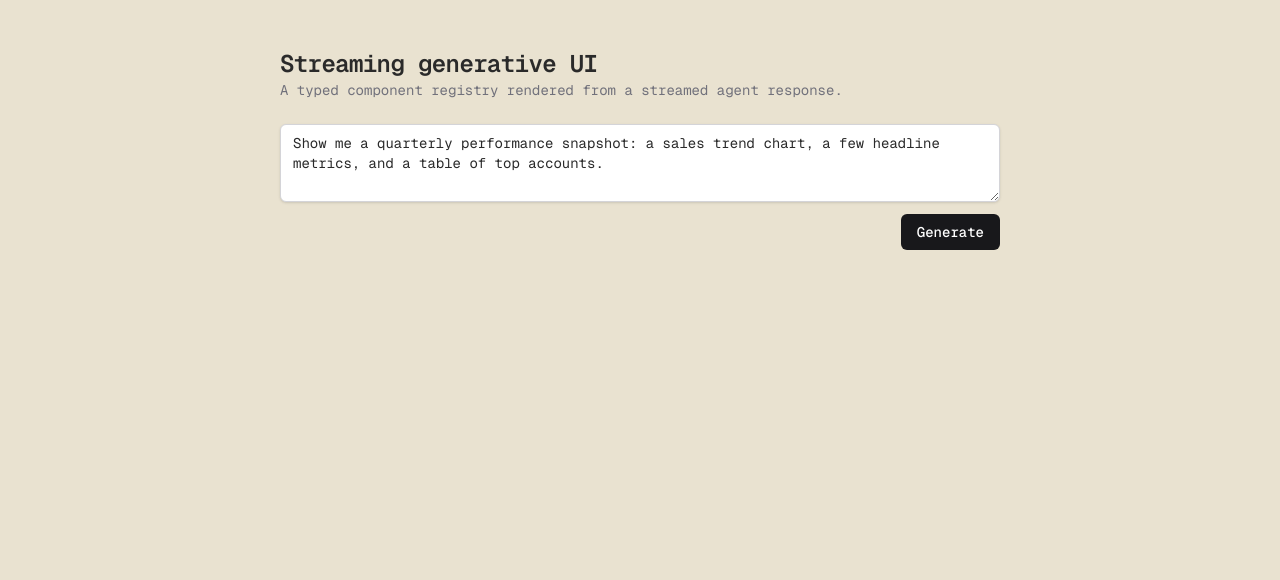
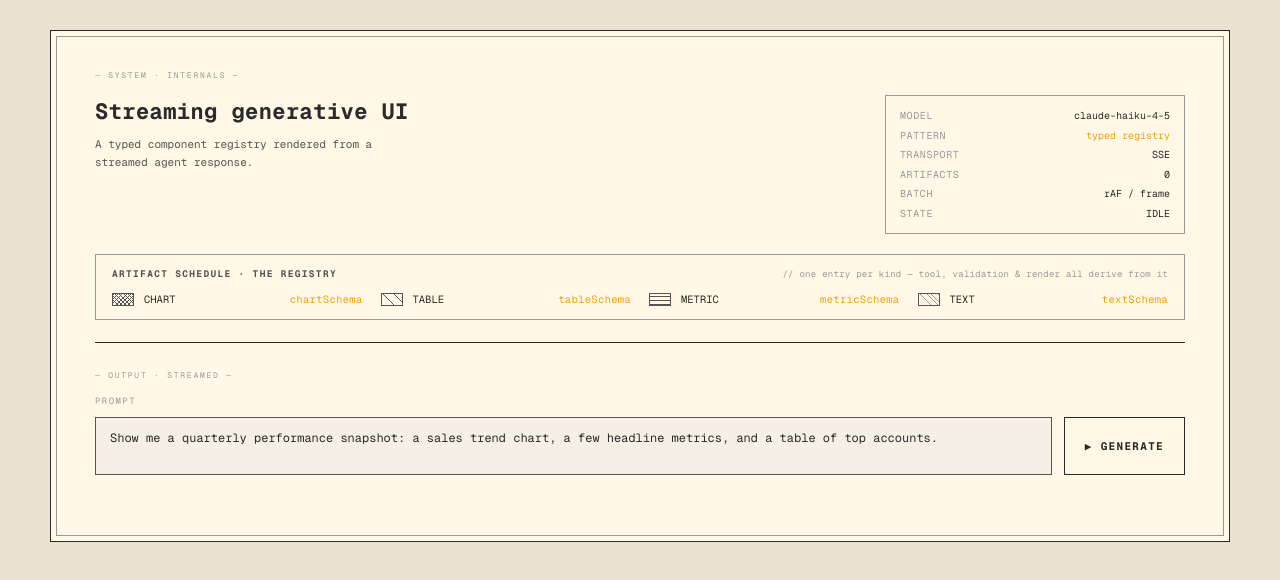
Before and after one commit to dang-w/streaming-generative-ui, a Next.js app: page / in a window 1280 px wide. Shown: the top 580 px of the page. Built offline with nearby package versions, Linux system fonts and the light colour scheme.

Commit message:
feat(design): compose the LIVE plate (two zones + stream)

```diff
--- a/app/page.tsx
+++ b/app/page.tsx
@@ -1,20 +1,26 @@
 "use client";
 
 import { useState } from "react";
-import ReactMarkdown from "react-markdown";
 
+import { ArtifactBand } from "@/components/plate/ArtifactBand";
+import { Masthead } from "@/components/plate/Masthead";
+import { PlateShell } from "@/components/plate/PlateShell";
+import { Readout } from "@/components/plate/Readout";
+import { RegistryStrip } from "@/components/plate/RegistryStrip";
+import { ZoneTag } from "@/components/plate/ZoneTag";
 import { useArtifactStream } from "@/hooks/useArtifactStream";
+import { bandCaption, streamingItemId } from "@/lib/bandMeta";
 import { renderArtifact } from "@/lib/renderArtifact";
 
-// Pre-fill the input so a first-time visitor has a working example to run (and
-// to follow along with) rather than a blank box + a placeholder that vanishes
-// the moment they type.
 const EXAMPLE_PROMPT =
   "Show me a quarterly performance snapshot: a sales trend chart, a few headline metrics, and a table of top accounts.";
 
 export default function Home() {
   const [prompt, setPrompt] = useState(EXAMPLE_PROMPT);
   const { items, status, error, send, reset } = useArtifactStream();
+
+  const artifactCount = items.filter((it) => it.type === "artifact").length;
+  const activeId = streamingItemId(items, status);
 
   const onSubmit = (e: React.SyntheticEvent<HTMLFormElement>) => {
     e.preventDefault();
@@ -24,68 +30,72 @@ export default function Home() {
   };
 
   return (
-    <main className="mx-auto flex min-h-screen max-w-3xl flex-col gap-6 px-6 py-12">
-      <header className="flex items-start justify-between gap-4">
-        <div>
-          <h1 className="text-2xl font-semibold tracking-tight">
-            Streaming generative UI
-          </h1>
-          <p className="text-sm text-zinc-500">
-            A typed component registry rendered from a streamed agent response.
-          </p>
+    <PlateShell>
+      {/* ===== ZONE 1 — INSTRUMENT ===== */}
+      <div className="mb-1 border-b-[1.4px] border-ink-1 pb-[22px]">
+        <ZoneTag label="System · internals" />
+        <div className="flex items-start justify-between gap-[30px]">
+          <Masthead onReset={reset} showReset={items.length > 0} />
+          <Readout status={status} artifactCount={artifactCount} />
         </div>
-        {items.length > 0 && (
-          <button
-            type="button"
-            onClick={reset}
-            className="text-xs text-zinc-500 underline hover:text-zinc-700 dark:hover:text-zinc-300"
-          >
-            Clear
-          </button>
-        )}
-      </header>
+        <RegistryStrip />
+      </div>
 
-      <form className="flex flex-col gap-3" onSubmit={onSubmit}>
+      {/* ===== ZONE 2 — STREAM ===== */}
+      <div className="pt-[22px]">
+        <ZoneTag label="Output · streamed" />
+        <form className="mb-6" onSubmit={onSubmit}>
+          <div className="text-[9px] uppercase tracking-[0.16em] text-ink-3">
+            Prompt
+          </div>
+          <div className="mt-2 flex items-stretch gap-3">
             <textarea
               value={prompt}
               onChange={(e) => setPrompt(e.target.value)}
-          placeholder="e.g. show me a quarterly sales chart and a one-paragraph summary, with a short narration first"
-          rows={3}
+              rows={2}
               disabled={status === "streaming"}
-          className="w-full rounded-md border border-zinc-300 bg-white px-3 py-2 text-sm shadow-sm focus:border-zinc-500 focus:outline-none disabled:opacity-60 dark:border-zinc-700 dark:bg-zinc-900"
+              className="flex-1 resize-none border-[0.8px] border-ink-2 bg-paper-zone px-3.5 py-3 text-xs text-ink-1 focus:outline-none disabled:opacity-60"
             />
             <button
               type="submit"
               disabled={!prompt.trim() || status === "streaming"}
-          className="self-end rounded-md bg-zinc-900 px-4 py-2 text-sm font-medium text-white disabled:opacity-40 dark:bg-zinc-100 dark:text-zinc-900"
+              className="border border-ink-1 bg-paper px-5 text-[11px] font-bold uppercase tracking-[0.12em] text-ink-1 disabled:opacity-40"
             >
-          {status === "streaming" ? "Streaming…" : "Generate"}
+              ▶ Generate
             </button>
+          </div>
         </form>
 
         {error && (
           <aside
             role="alert"
-          className="rounded-lg border border-red-300 bg-red-50 p-3 text-sm text-red-800 dark:border-red-800 dark:bg-red-950 dark:text-red-200"
+            className="mb-6 border-l-2 border-red bg-paper-zone px-4 py-3 text-[10px] text-ink-2"
           >
+            <span className="text-[9px] uppercase tracking-[0.16em] text-red">
+              Stream error —{" "}
+            </span>
             {error}
           </aside>
         )}
 
-      <section className="flex flex-col gap-4" aria-label="Stream output">
-        {items.map((item) =>
-          item.type === "text" ? (
-            <div
+        {items.map((item) => (
+          <ArtifactBand
             key={item.id}
-              className="prose prose-sm prose-zinc max-w-none text-zinc-700 dark:prose-invert dark:text-zinc-300"
+            caption={bandCaption(item)}
+            kind={item.type === "text" ? "text" : (item.kind as "chart" | "table" | "metric" | "text")}
+            streaming={item.id === activeId}
           >
-              <ReactMarkdown>{item.text}</ReactMarkdown>
+            {item.type === "text" ? (
+              <article className="prose prose-sm max-w-[66ch] text-ink-1">
+                {item.text}
+                {item.id === activeId && <span className="stream-cursor" />}
+              </article>
+            ) : (
+              renderArtifact(item.kind, item.props)
+            )}
+          </ArtifactBand>
+        ))}
       </div>
-          ) : (
-            <div key={item.id}>{renderArtifact(item.kind, item.props)}</div>
-          ),
-        )}
-      </section>
-    </main>
+    </PlateShell>
   );
 }
--- /dev/null
+++ b/components/plate/Masthead.tsx
@@ -0,0 +1,29 @@
+export function Masthead({
+  onReset,
+  showReset,
+}: {
+  onReset: () => void;
+  showReset: boolean;
+}) {
+  return (
+    <div className="flex items-start justify-between gap-[30px]">
+      <div>
+        <h1 className="m-0 text-[22px] font-bold tracking-[0.02em] text-ink-1">
+          Streaming generative UI
+        </h1>
+        <p className="mt-2 max-w-[42ch] text-[11px] leading-relaxed text-ink-2">
+          A typed component registry rendered from a streamed agent response.
+        </p>
+      </div>
+      {showReset && (
+        <button
+          type="button"
+          onClick={onReset}
+          className="text-[9px] uppercase tracking-[0.1em] text-ink-3 hover:text-orange"
+        >
+          ⟲ Clear
+        </button>
+      )}
+    </div>
+  );
+}
```
Lines whose indentation alone changed are shown as unchanged.
